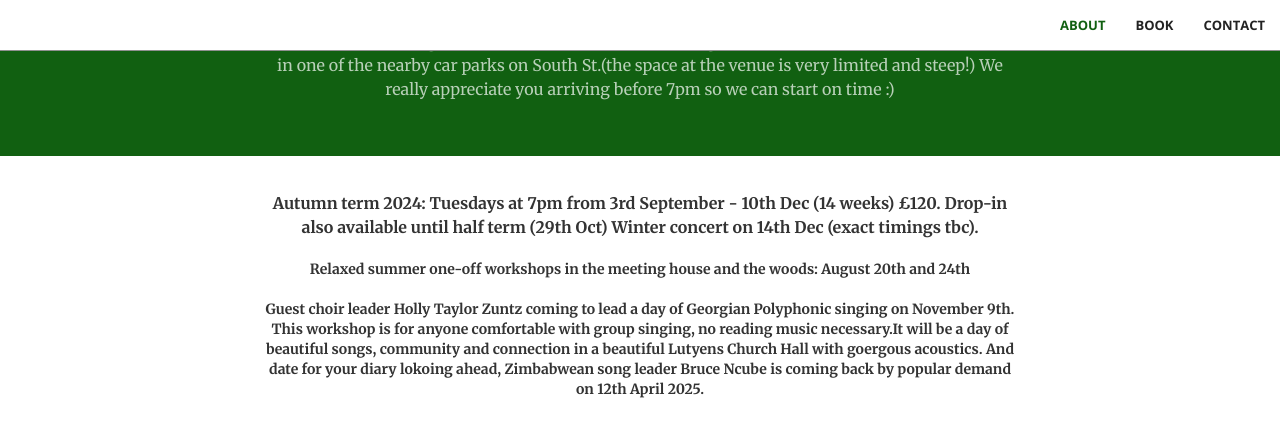
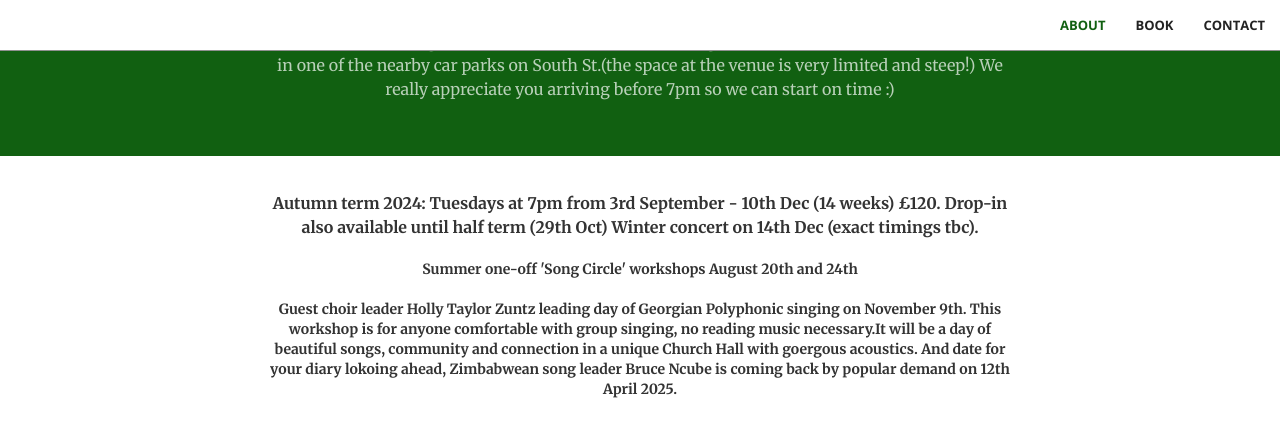
Before and after one commit to thewildchoir/thewildchoir-website, a Jekyll site: the page built from index.html, in a window 1280 px wide and 900 px high, scrolled down 1162 px, cut to the strip 0-430 px from the top of the window. Built offline with Jekyll 4.4.1, drawn with Linux system fonts in a browser that asks for light colours.

Commit message:
Update booking.html
text

```diff
--- a/_includes/booking.html
+++ b/_includes/booking.html
@@ -3,8 +3,8 @@
        <div class="row">
             <div class="col-lg-8 col-lg-offset-2 text-center">
                 <p class="text-book"><b> Autumn term 2024: Tuesdays at 7pm from 3rd September - 10th Dec (14 weeks) £120. Drop-in also available until half term (29th Oct) Winter concert on 14th Dec (exact timings tbc). </p>
-                Relaxed summer one-off workshops in the meeting house and the woods: August 20th and 24th  </p>
-                Guest choir leader Holly Taylor Zuntz coming to lead a day of Georgian Polyphonic singing on November 9th. This workshop is for anyone comfortable with group singing, no reading music necessary.It will be a day of beautiful songs, community and connection in a beautiful Lutyens Church Hall with goergous acoustics. And date for your diary lokoing ahead, Zimbabwean song leader Bruce Ncube is coming back by popular demand on 12th April 2025.  </p
+                Summer one-off 'Song Circle' workshops August 20th and 24th  </p>
+                Guest choir leader Holly Taylor Zuntz leading day of Georgian Polyphonic singing on November 9th. This workshop is for anyone comfortable with group singing, no reading music necessary.It will be a day of beautiful songs, community and connection in a unique Church Hall with goergous acoustics. And date for your diary lokoing ahead, Zimbabwean song leader Bruce Ncube is coming back by popular demand on 12th April 2025.  </p
 <script async
   src="https://js.stripe.com/v3/buy-button.js">
 </script>
```
